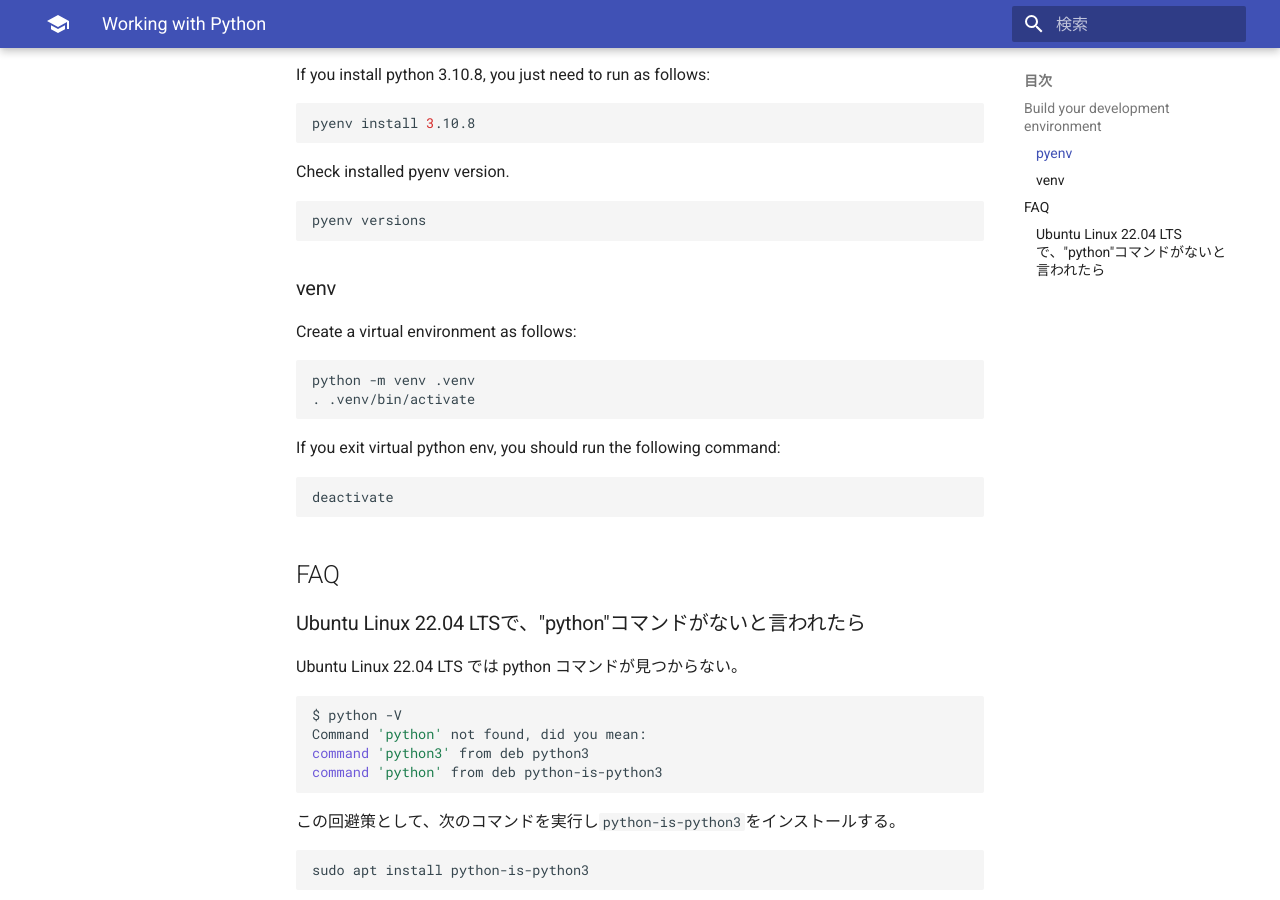
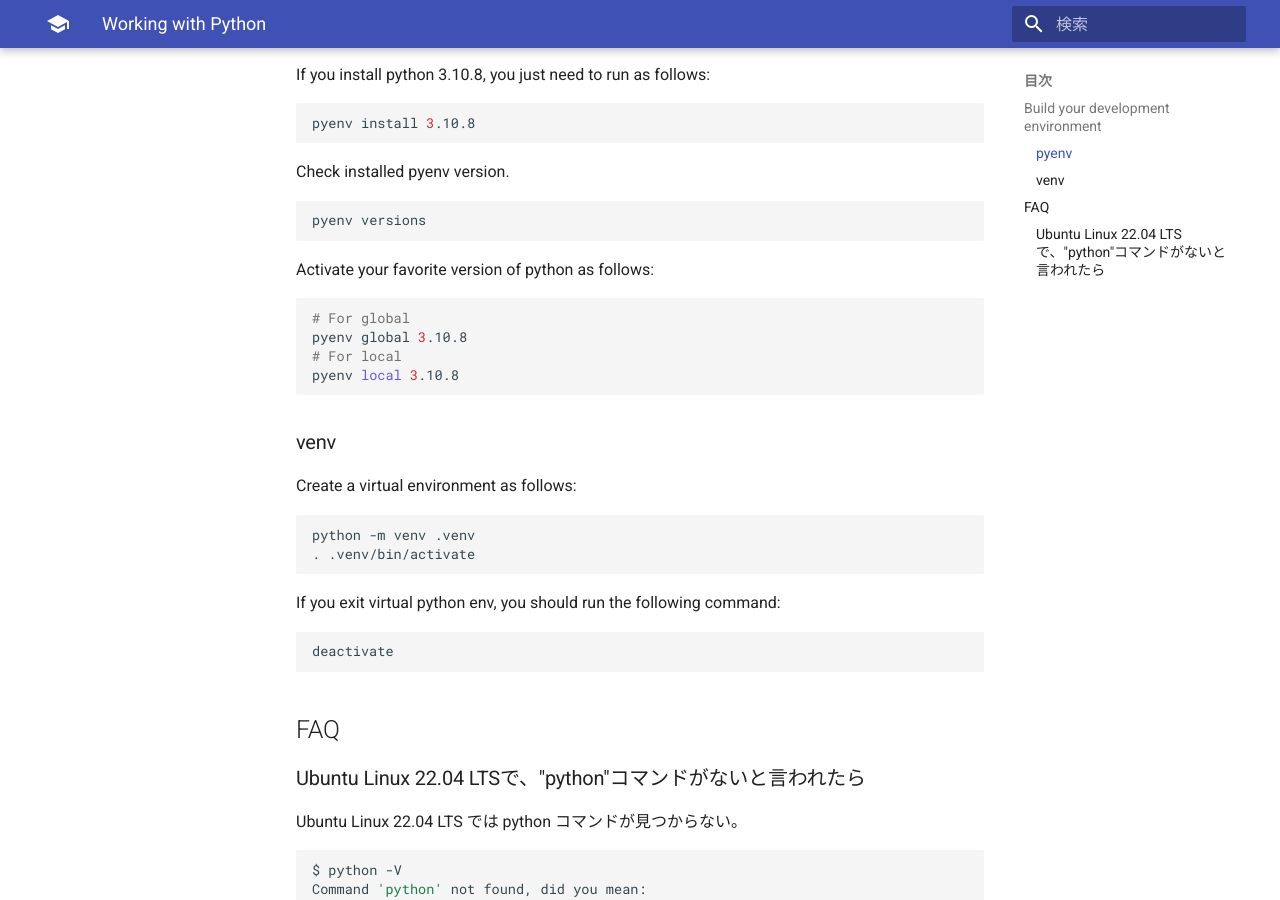
Before and after one commit to nino-kin/racecar-docs, an MkDocs documentation site: the page built from docs/python_practices.md, in a window 1280 px wide and 900 px high, scrolled down 907 px. Built offline with MkDocs 1.6.1 and Material for MkDocs 9.7.7, drawn with Linux system fonts in a browser that asks for light colours.

Commit message:
docs: python practices

````diff
--- a/docs/python_practices.md
+++ b/docs/python_practices.md
@@ -54,6 +54,15 @@ Check installed pyenv version.
 pyenv versions
 ```
 
+Activate your favorite version of python as follows:
+
+```bash
+# For global
+pyenv global 3.10.8
+# For local
+pyenv local 3.10.8
+```
+
 ### venv
 
 Create a virtual environment as follows:
````
